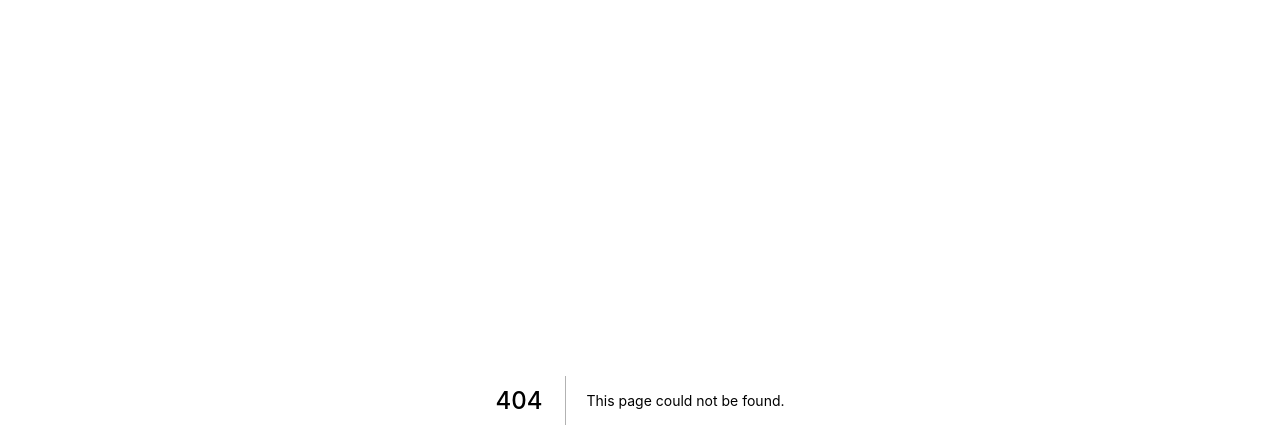
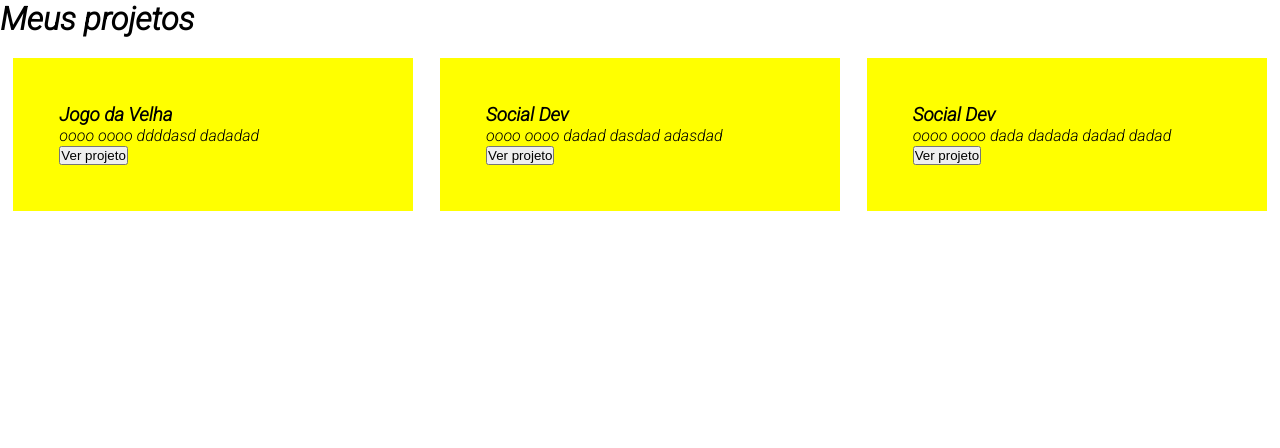
Before and after one commit to viniciusgasparino/Portifolio, a Next.js app: page /Projetos in a window 1280 px wide. Before the commit this address had no page. Shown: the top 448 px of the page. Built offline with nearby package versions, Linux system fonts and the light colour scheme.

Commit message:
Criado pagina de projetos

```diff
--- /dev/null
+++ b/pages/Projetos.jsx
@@ -0,0 +1,49 @@
+import styled from "styled-components"
+
+
+const StyledContainer = styled.div`
+  display: flex;
+  justify-content: space-around;
+
+  @media (max-width:768px){
+    flex-direction: column;
+    align-items:center;
+    gap: 20px;
+  }
+`
+
+const StyledCard = styled.div`
+  margin-top: 20px;
+  width: 400px;
+  padding: 46px;
+  gap: 50px;
+  background-color: yellow;
+`
+
+function Projetos(){
+  return(
+    <>
+      <h1>Meus projetos</h1>
+      <StyledContainer>
+        <StyledCard>
+          <h3>Jogo da Velha</h3>
+          <p>oooo oooo ddddasd dadadad</p>
+          <button>Ver projeto</button>
+        </StyledCard>
+        <StyledCard>
+          <h3>Social Dev</h3>
+          <p>oooo oooo dadad  dasdad adasdad</p>
+          <button>Ver projeto</button>
+        </StyledCard>
+        <StyledCard>
+          <h3>Social Dev</h3>
+          <p>oooo oooo dada dadada dadad dadad</p>
+          <button>Ver projeto</button>
+        </StyledCard>
+      </StyledContainer>
+    </>
+  )
+}
+
+
+export default Projetos
--- a/src/components/section/Section.jsx
+++ b/src/components/section/Section.jsx
@@ -13,7 +13,6 @@ const StyledContainer = styled.div`
   margin-left: 100px;
   width: 50%;
 
-
   @media (max-width: 1200px){
     width: 100%;
   }
@@ -23,9 +22,9 @@ function Section(){
   return(
     <StyledSection>
       <StyledContainer>
-        <p>OLa</p>
         <h1>Vinicius</h1>
-        <p>OLa dsds ddad dsadasd dadasdasdasdwad</p>
+        <p>FullStack Developer</p>
+        <p>Lorem ipsum, dolor sit amet consectetur adipisicing elit.</p>
         <button>dddddd</button>
       </StyledContainer>
       <StyledContainer>
```
